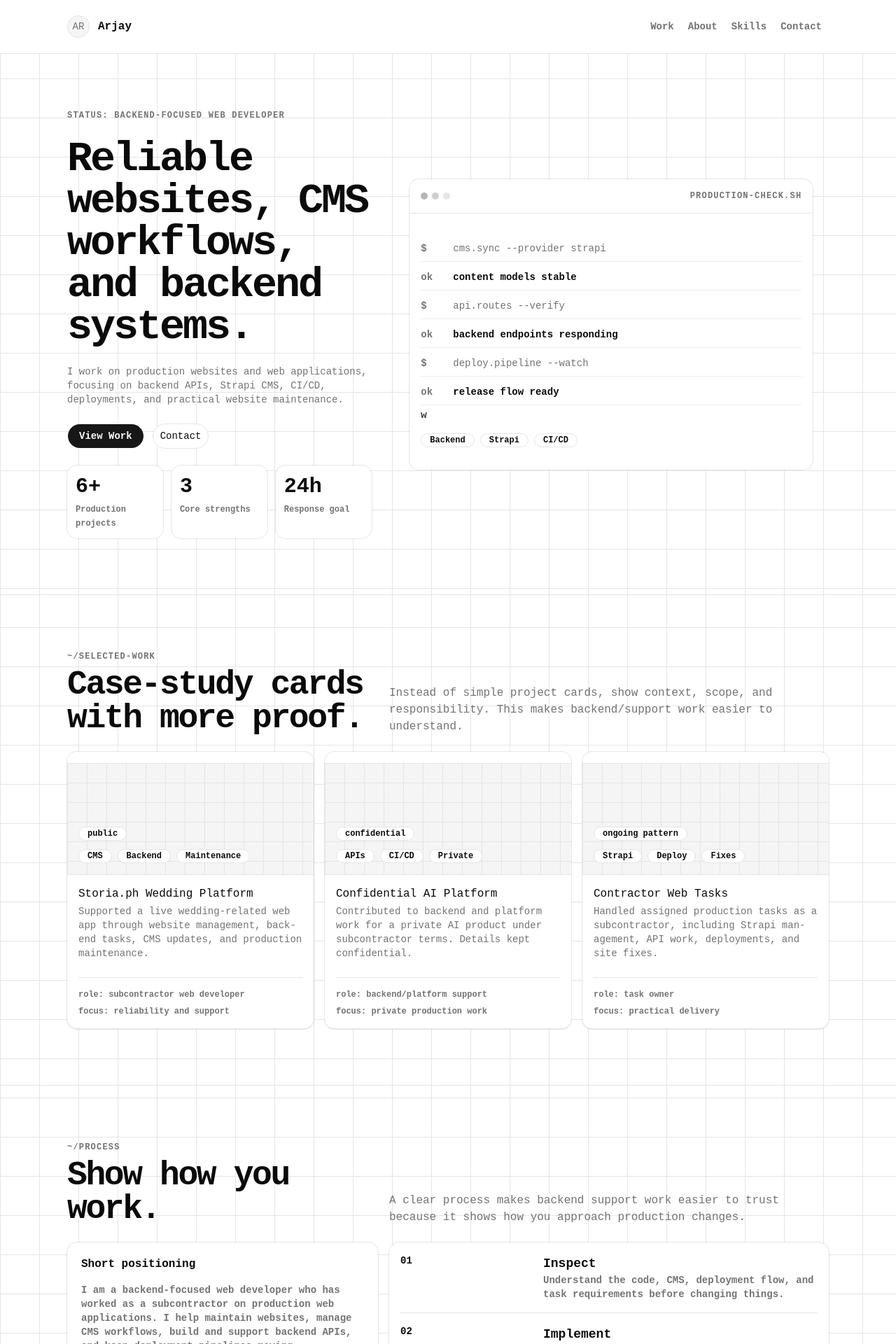
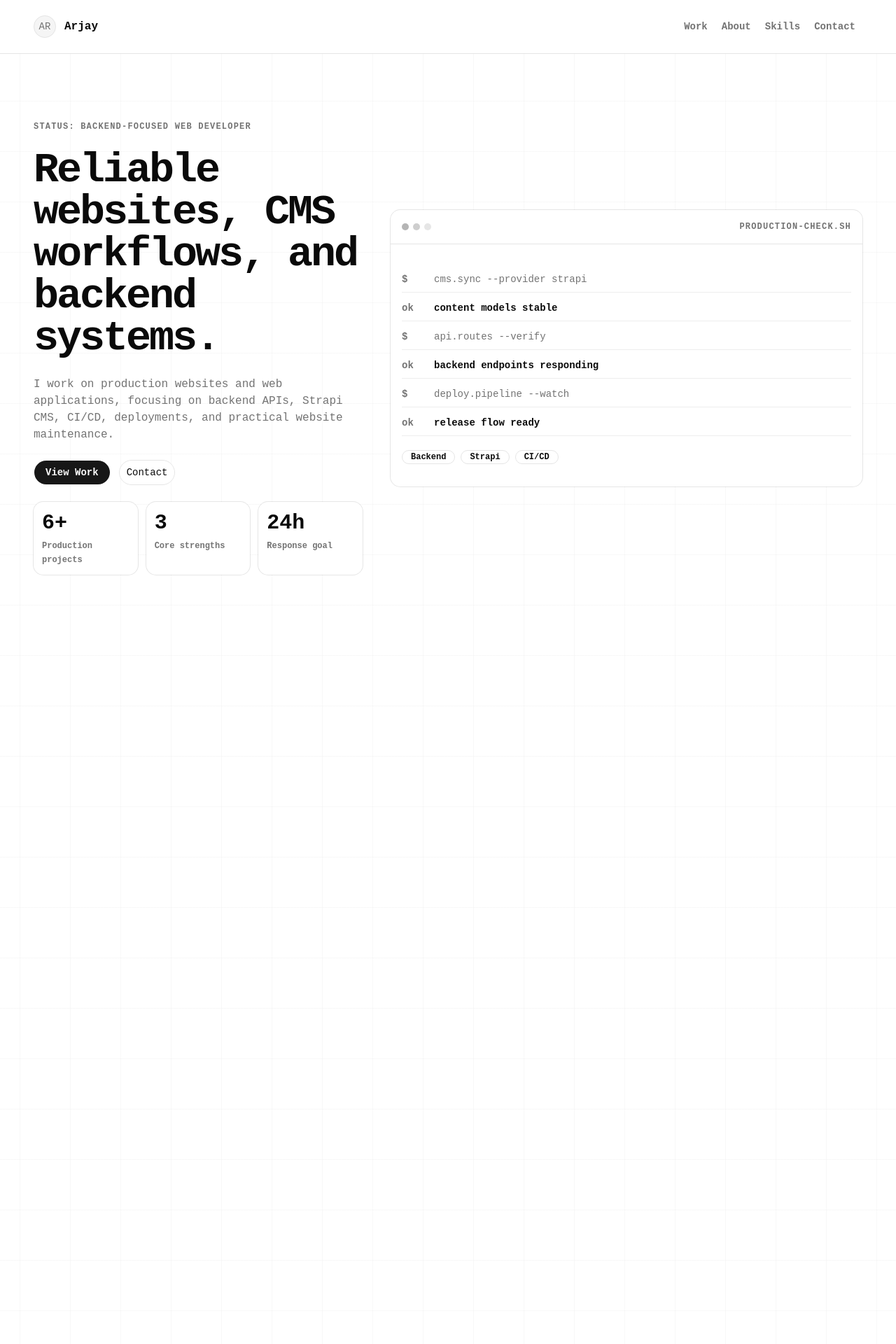
Before and after one commit to jayrmiso/portfolio-, a Next.js app: page / in a window 1280 px wide. Shown: the top 1920 px of the page at 70% size. Built offline with nearby package versions, Linux system fonts and the light colour scheme.

Commit message:
Improved portfolio spacing

```diff
--- a/app/globals.css
+++ b/app/globals.css
@@ -132,15 +132,40 @@
 @layer utilities {
   .portfolio-grid-bg {
     background-image:
-      linear-gradient(var(--border) 1px, transparent 1px),
-      linear-gradient(90deg, var(--border) 1px, transparent 1px);
-    background-size: 56px 56px;
+      linear-gradient(color-mix(in oklch, var(--border) 28%, transparent) 1px, transparent 1px),
+      linear-gradient(90deg, color-mix(in oklch, var(--border) 28%, transparent) 1px, transparent 1px);
+    background-size: 72px 72px;
+    background-position: center top;
   }
 
   .portfolio-fine-grid-bg {
     background-image:
-      linear-gradient(var(--border) 1px, transparent 1px),
-      linear-gradient(90deg, var(--border) 1px, transparent 1px);
+      linear-gradient(color-mix(in oklch, var(--border) 55%, transparent) 1px, transparent 1px),
+      linear-gradient(90deg, color-mix(in oklch, var(--border) 55%, transparent) 1px, transparent 1px);
     background-size: 28px 28px;
   }
+
+  .scroll-reveal {
+    animation: reveal-section 0.8s ease both;
+    animation-timeline: view();
+    animation-range: entry 0% cover 28%;
+  }
 }
+
+@keyframes reveal-section {
+  from {
+    opacity: 0;
+    transform: translateY(32px);
+  }
+
+  to {
+    opacity: 1;
+    transform: translateY(0);
+  }
+}
+
+@media (prefers-reduced-motion: reduce) {
+  .scroll-reveal {
+    animation: none;
+  }
+}
--- a/app/page.tsx
+++ b/app/page.tsx
@@ -6,31 +6,33 @@ import AboutSkills from "@/components/AboutSkills";
 import Footer from "@/components/Footer";
 
 export default function Home() {
+  const sectionContainer = "scroll-reveal mx-auto w-full max-w-[1680px] px-6 py-16 sm:px-8 md:px-12 md:py-24 2xl:px-16";
+
   return (
       <main className="portfolio-grid-bg min-h-screen bg-background font-mono antialiased">
         <Navigation/>
-        <section id="top" className="scroll-mt-24 border-b border-border">
-          <div className="mx-auto max-w-6xl px-4 py-14 md:px-8 md:py-20">
+        <section id="top" className="scroll-mt-24">
+          <div className={sectionContainer}>
             <Hero />
           </div>
         </section>
-        <section id="work" className="scroll-mt-24 border-b border-border">
-          <div className="mx-auto max-w-6xl px-4 py-14 md:px-8 md:py-20">
+        <section id="work" className="scroll-mt-24">
+          <div className={sectionContainer}>
             <AboutWork />
           </div>
         </section>
-        <section id="about" className="scroll-mt-24 border-b border-border">
-          <div className="mx-auto max-w-6xl px-4 py-14 md:px-8 md:py-20">
+        <section id="about" className="scroll-mt-24">
+          <div className={sectionContainer}>
             <AboutMe />
           </div>
         </section>
-        <section id="skills" className="scroll-mt-24 border-b border-border">
-          <div className="mx-auto max-w-6xl px-4 py-14 md:px-8 md:py-20">
+        <section id="skills" className="scroll-mt-24">
+          <div className={sectionContainer}>
             <AboutSkills/>
           </div>
         </section>
         <section id="contact" className="scroll-mt-24">
-          <div className="mx-auto max-w-6xl px-4 py-14 md:px-8 md:py-20">
+          <div className={sectionContainer}>
             <Footer />
           </div>
         </section>
--- a/components/Hero.tsx
+++ b/components/Hero.tsx
@@ -33,11 +33,11 @@ const terminalLines: { prompt: string; value: string; muted?: boolean }[] = [
 
 export default function Hero() {
   return (
-    <div className="grid grid-cols-1 gap-8 md:grid-cols-12 md:items-center">
-      <div className={"space-y-6 md:col-span-5"}>
+    <div className="grid grid-cols-1 gap-10 lg:grid-cols-12 lg:items-center">
+      <div className={"space-y-6 lg:col-span-6 xl:col-span-5"}>
         <p className={"text-xs font-semibold uppercase tracking-widest text-muted-foreground"}>status: backend-focused web developer</p>
-        <h1 className={"max-w-2xl text-4xl font-extrabold tracking-tighter md:text-6xl"}>Reliable websites, CMS workflows, and backend systems.</h1>
-        <p className={"text-sm font-medium text-muted-foreground"}>I work on production websites and web applications,
+        <h1 className={"max-w-4xl text-4xl font-extrabold tracking-tighter md:text-6xl 2xl:text-7xl"}>Reliable websites, CMS workflows, and backend systems.</h1>
+        <p className={"max-w-3xl text-sm font-medium text-muted-foreground md:text-base"}>I work on production websites and web applications,
           focusing on backend APIs, Strapi CMS, CI/CD, deployments, and practical website maintenance.</p>
         <div className={"flex flex-col gap-3 sm:flex-row sm:items-center"}>
           <Button asChild size={"lg"}
@@ -82,8 +82,8 @@ export default function Hero() {
           </Card>
         </div>
       </div>
-      <div className={"md:col-span-7"}>
-        <Card size={"default"} className={"mx-auto w-full max-w-xl"}>
+      <div className={"lg:col-span-6 xl:col-span-7"}>
+        <Card size={"default"} className={"ml-auto w-full max-w-3xl"}>
           <CardHeader className="grid-cols-[1fr_auto] items-center border-b border-border">
             <div className="flex gap-1.5">
               <span className="size-2.5 rounded-full bg-foreground/30" />
@@ -102,7 +102,7 @@ export default function Hero() {
                   {line.value}
                 </span>
               </div>
-            ))}w
+            ))}
             <div className={"flex flex-wrap items-center gap-2 pt-4"}>
               <Badge variant="outline" className={"rounded-full px-3 py-2 font-semibold"}>Backend</Badge>
               <Badge variant="outline" className={"rounded-full px-3 py-2 font-semibold"}>Strapi</Badge>
--- a/components/Navigation.tsx
+++ b/components/Navigation.tsx
@@ -4,7 +4,7 @@ import {NavigationMenus} from "@/components/NavigationMenu";
 export default function Navigation() {
   return (
     <header className="sticky top-0 z-50 w-full border-b border-border bg-background/95 backdrop-blur">
-      <div className="mx-auto flex max-w-6xl items-center justify-between px-4 py-5 md:px-8">
+      <div className="mx-auto flex w-full max-w-[1680px] items-center justify-between px-6 py-5 sm:px-8 md:px-12 2xl:px-16">
         <div className="flex items-center gap-3">
           <Avatar>
             <AvatarFallback>AR</AvatarFallback>
```
